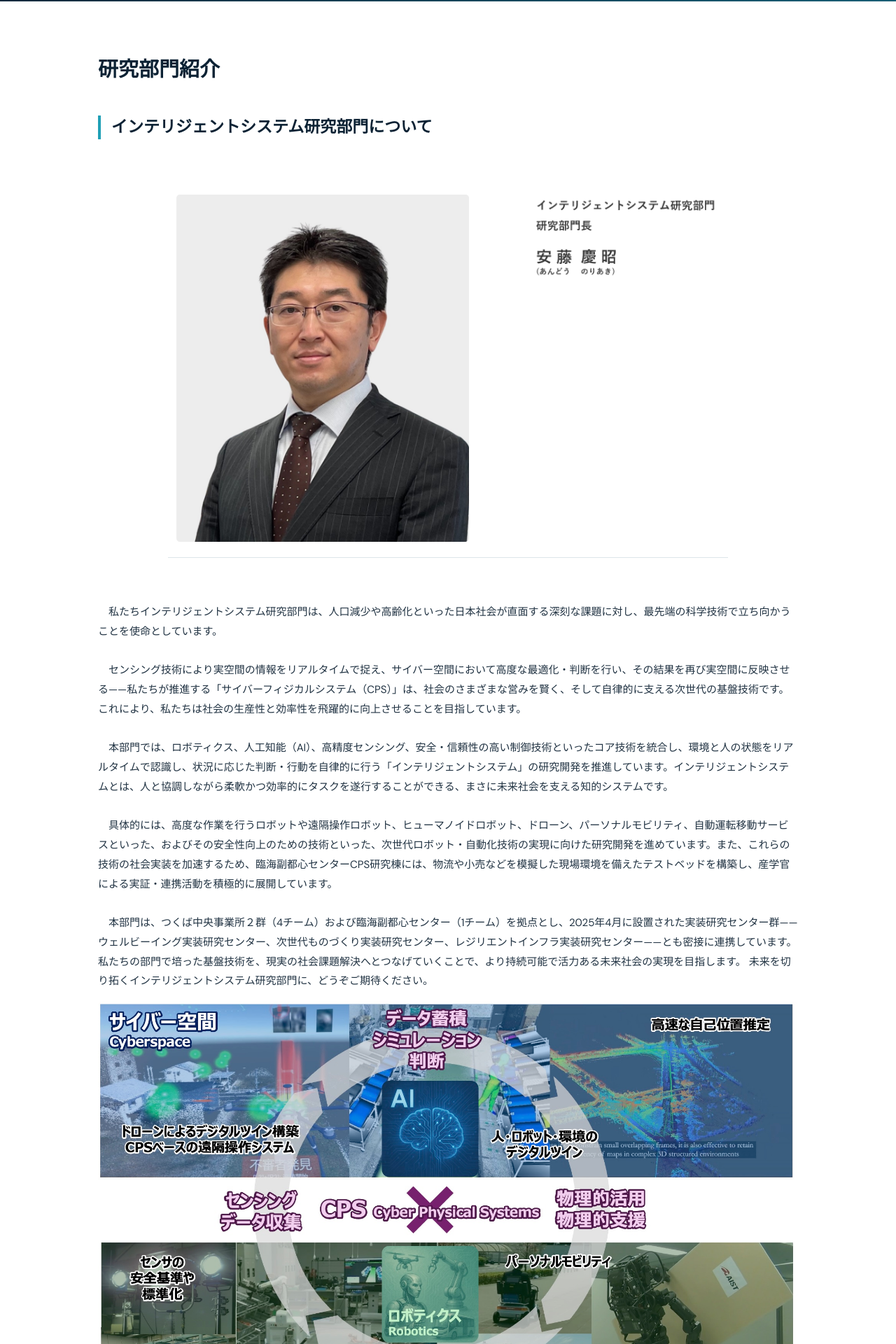
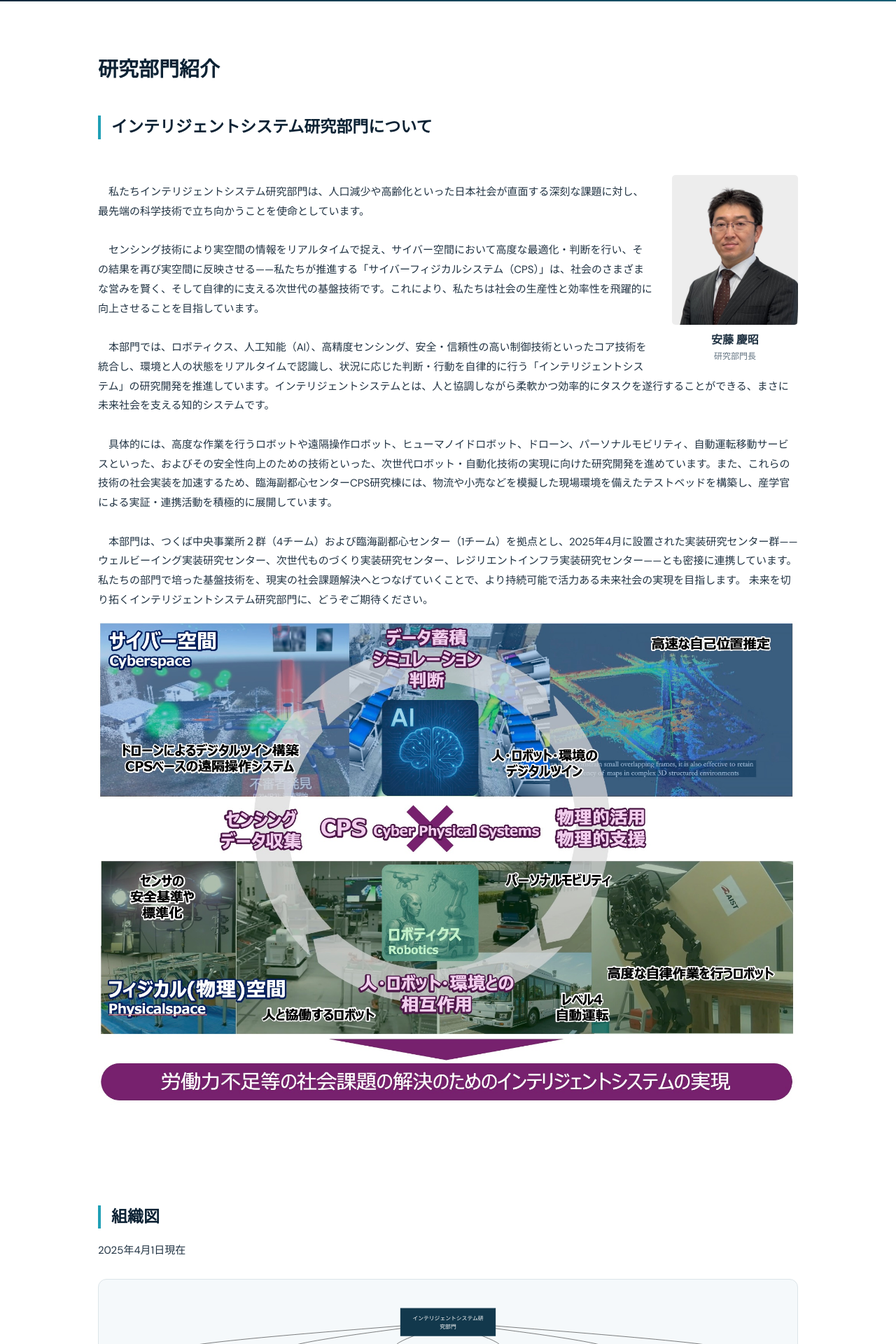
Before and after one commit to isri-aist/isri-aist.github.io, a Jekyll site: the page built from ja/organization/index.md, in a window 1280 px wide. Shown: the part 346-2266 px from the top of the page at 70% size. Built offline with Jekyll 4.4.1, drawn with Linux system fonts in a browser that asks for light colours.

Commit message:
Make organization director portraits compact, responsive, and text-based

```diff
--- a/assets/css/modern.css
+++ b/assets/css/modern.css
@@ -50,3 +50,12 @@
 .content .consortium-card p{font-size:12px;line-height:1.65;margin:0 0 10px}
 .consortium-card-action{font-size:12px}
 @media(max-width:600px){.consortium-grid{grid-template-columns:1fr;max-width:440px}.consortium-card-art{height:116px}.consortium-icon{height:108px}}
+
+/* Director's introduction: right-floated portrait with a real-text caption. */
+.content .organization-director{float:right;width:180px;max-width:38%;margin:4px 0 20px 28px;text-align:center}
+.content .organization-director img{display:block;width:100%;height:auto;border-radius:5px}
+.content .organization-director figcaption{display:flex;flex-direction:column;align-items:center;gap:2px;margin-top:10px;line-height:1.5;color:#213343;overflow-wrap:normal;word-break:normal}
+.content .organization-director figcaption strong{font-size:16px;font-weight:700}
+.content .organization-director figcaption span{font-size:12px;color:#637482}
+@media(max-width:600px){.content .organization-director{width:140px;max-width:42%;margin:3px 0 14px 15px}.content .organization-director figcaption strong{font-size:14px}.content .organization-director figcaption span{font-size:11px}}
+@media(max-width:360px){.content .organization-director{width:120px;max-width:44%;margin-left:12px}}
--- a/ja/organization/index.md
+++ b/ja/organization/index.md
@@ -10,17 +10,10 @@ permalink: /ja/organization/
 <div class="mainContents">
 <h2>インテリジェントシステム研究部門について</h2>
 <br/>
-<table border="0">
-<tbody>
-<tr>
-<td><img border="0" src="{{ '/ja/organization/img/NoriakiAndo_portrait.jpg' | relative_url }}" style=""/></td>
-<td> </td>
-<td><img border="0" src="{{ '/ja/organization/img/name_ando2_j.png' | relative_url }}" style=""/></td>
-</tr>
-</tbody>
-</table>
-<font size="-2" style="font-size : 67%;"><br/>
-</font>
+<figure class="organization-director">
+  <img src="{{ '/ja/organization/img/NoriakiAndo_portrait.jpg' | relative_url }}" alt="研究部門長 安藤慶昭" loading="lazy">
+  <figcaption><strong>安藤 慶昭</strong><span>研究部門長</span></figcaption>
+</figure>
 <p>　私たちインテリジェントシステム研究部門は、人口減少や高齢化といった日本社会が直面する深刻な課題に対し、最先端の科学技術で立ち向かうことを使命としています。
       <br/>
 <br/>
```
Also changed, not shown: en/organization/index.md (+4 -9 lines).
